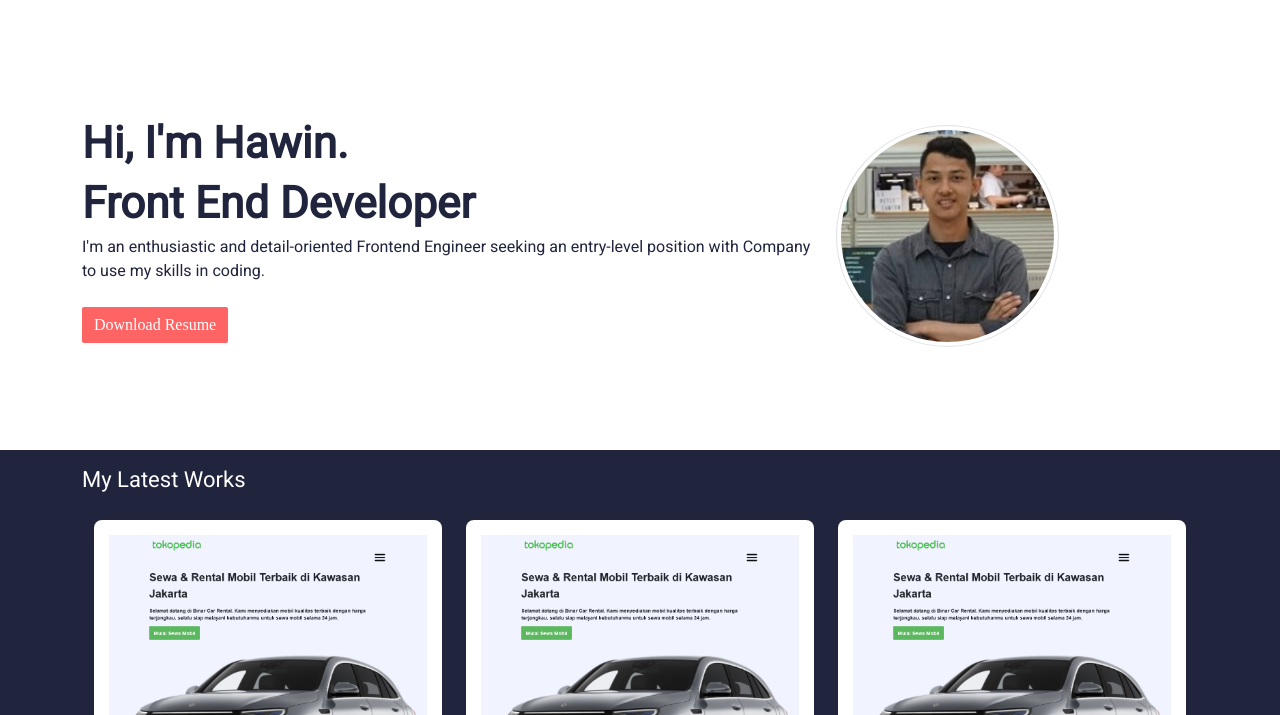
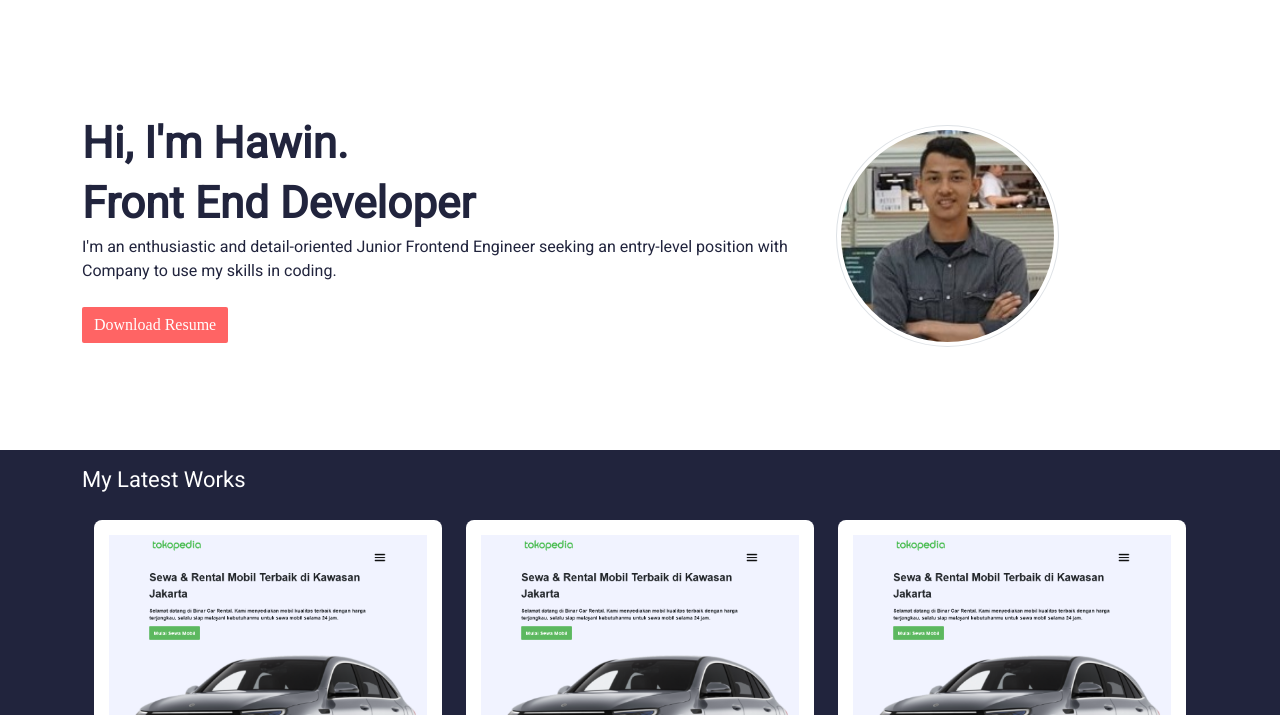
Before and after one commit to Hawinf/Hawinfahmi.github.io, a plain HTML site: page index.html in a window 1280 px wide. Shown: the part 85-800 px from the top of the page. Drawn offline with Linux system fonts and the light colour scheme.

Commit message:
Adding the summary

```diff
--- a/index.html
+++ b/index.html
@@ -52,7 +52,7 @@
                 <div class="hero-text">
                   <h1>Hi, I'm Hawin.</h1>
                   <h1>Front End Developer</h1>
-                  <p>I'm an enthusiastic and detail-oriented Frontend Engineer seeking an entry-level position with Company to use my skills in coding.</p>
+                  <p>I'm an enthusiastic and detail-oriented Junior Frontend Engineer seeking an entry-level position with Company to use my skills in coding.</p>
                 </div>
                 <a href="https://hawinf.showwcase.com/" class="btn btn-success mt-4">Download Resume</a>
               </div>
```
